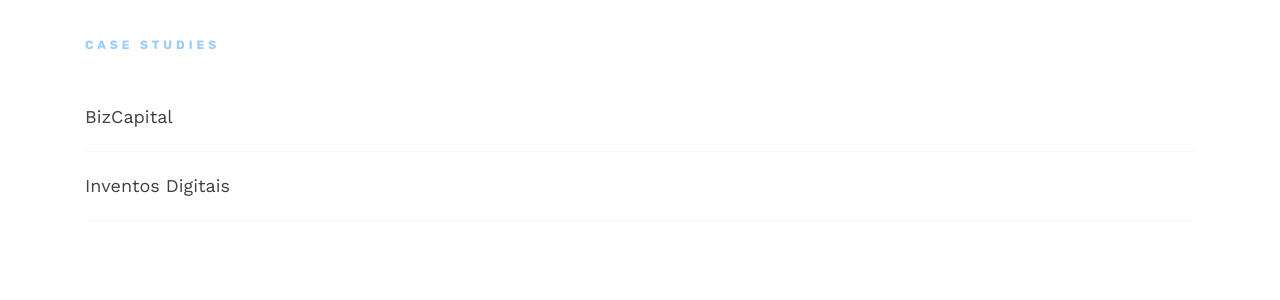
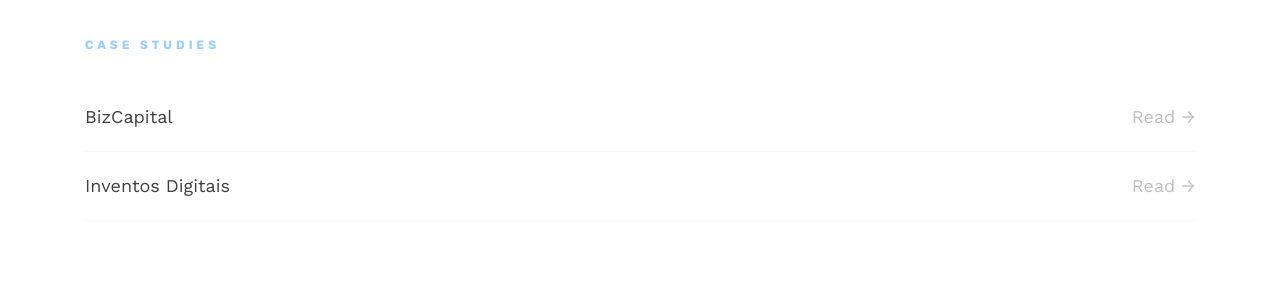
Before and after one commit to felipesotello/felipesotello.github.io, a Jekyll site: the page built from index.html, in a window 1280 px wide. Shown: the part 559-859 px from the top of the page. Built offline with Jekyll 4.4.1, drawn with Linux system fonts in a browser that asks for light colours; nearby versions of some CDN libraries.

Commit message:
home case studies

```diff
--- a/_includes/case-studies.html
+++ b/_includes/case-studies.html
@@ -4,6 +4,9 @@
             <h1 class="text-3">
                 {{ post.title }}
             </h1>
+            <p class="text-5">
+                Read →
+            </p>
         </div>
     </a>
 {% endfor %}
--- a/assets/styles/main.css
+++ b/assets/styles/main.css
@@ -74,8 +74,8 @@ html, body, div, span, applet, object, iframe, h1, h2, h3, h4, h5, h6, p, blockq
 .text-5 {
     color: #C0C0C0;
     font-family: 'Work Sans';
-    font-size: 16px;
-    line-height: 1;
+    font-size: 14px;
+    line-height: 2;
 }
 
 .text-5-hover {
@@ -200,6 +200,10 @@ html, body, div, span, applet, object, iframe, h1, h2, h3, h4, h5, h6, p, blockq
         font-size: 18px;
     }
 
+    .text-5 {
+        font-size: 18px;
+    }
+
     .content p {
         font-size: 18px;
     }
```
Also changed, not shown: 2 other files.
